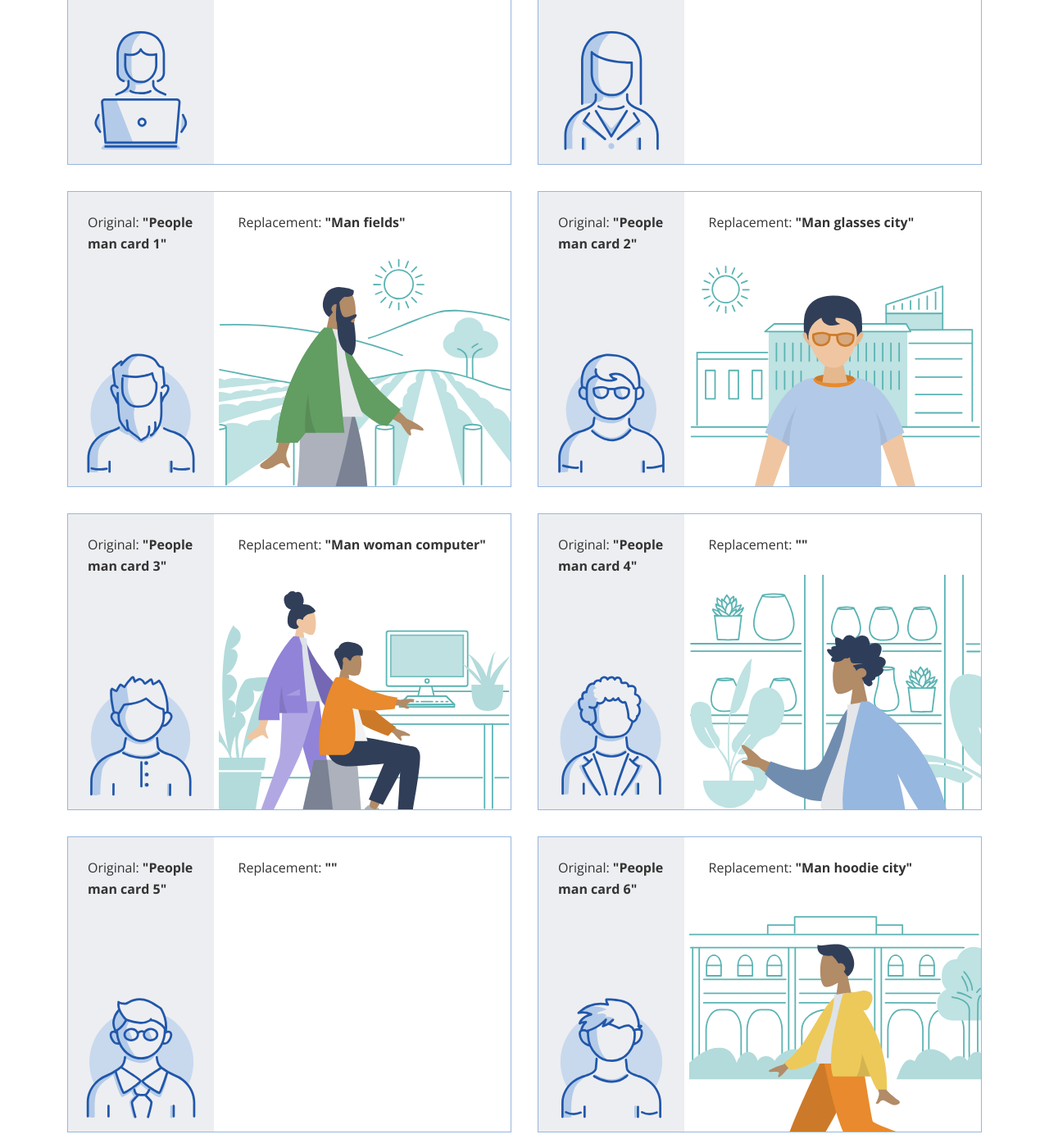
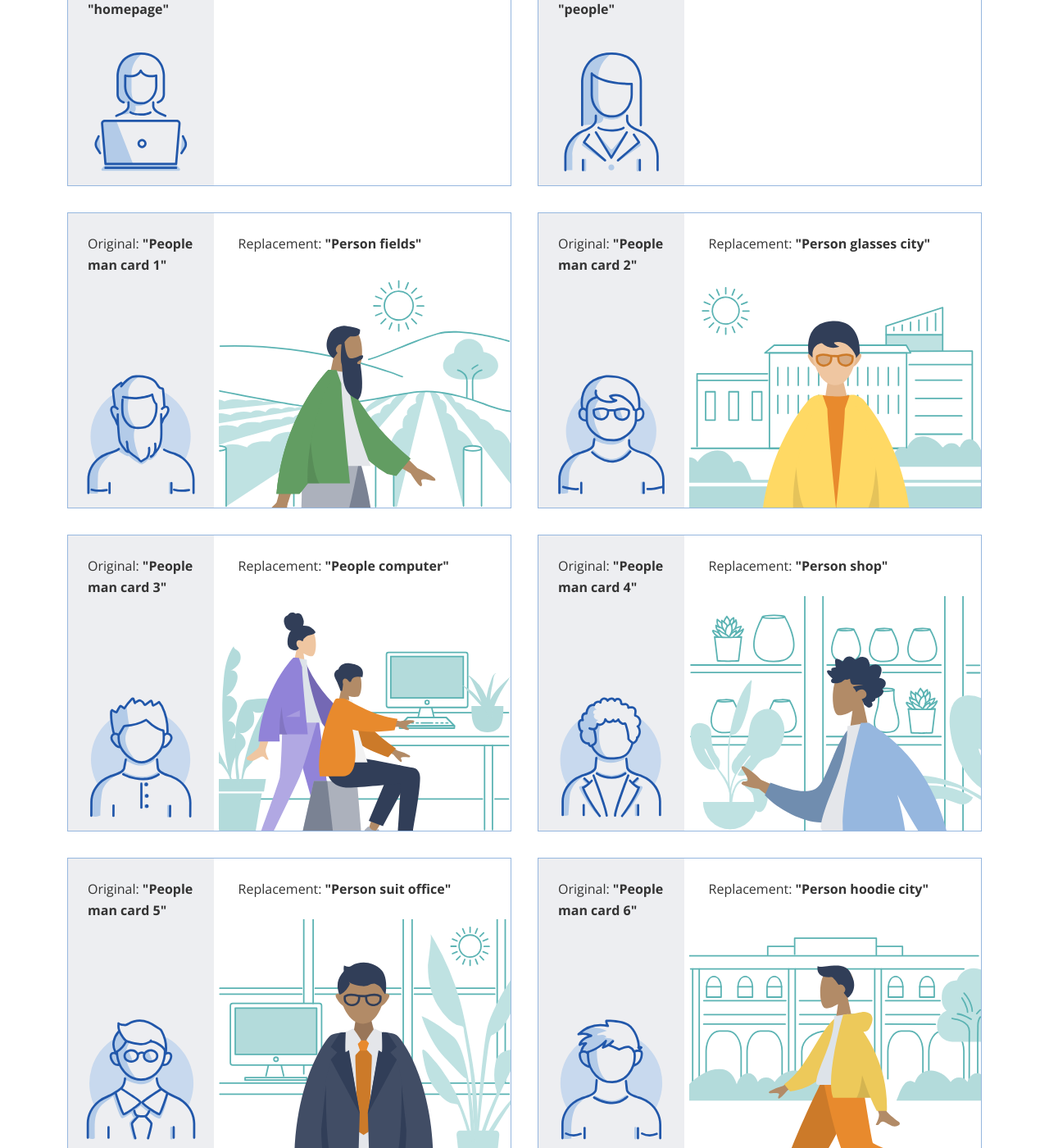
Before and after one commit to AUSGov/bga-refresh, a Jekyll site: the page built from image-library.html, in a window 1280 px wide and 1400 px high, scrolled down 1003 px. Shown: the whole window at 82% size. Built offline with Jekyll 4.4.1, drawn with Linux system fonts in a browser that asks for light colours; some of the changed text lies outside the part shown.

Commit message:
Updating image ibrary

```diff
--- a/image-library.html
+++ b/image-library.html
@@ -53,10 +53,10 @@
 
                     <div class="library-image">
                         <div class="title">
-                            <p>Replacement: <strong>"contact us"</strong></p>
-                        </div>
-                        <div class="image-wrapper">
-                            <img src="assets/refresh-illustrations/contact-us.svg" alt="">
+                            <p>Replacement: <strong>"Person headset computer"</strong></p>
+                        </div>
+                        <div class="image-wrapper">
+                            <img src="assets/refresh-illustrations/person-headset-computer.svg" alt="">
                         </div>
                     </div>
 
@@ -157,10 +157,10 @@
 
                     <div class="library-image">
                         <div class="title">
-                            <p>Replacement: <strong>"Man fields"</strong></p>
-                        </div>
-                        <div class="image-wrapper">
-                            <img src="assets/refresh-illustrations/man-fields.svg" alt="">
+                            <p>Replacement: <strong>"Person fields"</strong></p>
+                        </div>
+                        <div class="image-wrapper">
+                            <img src="assets/refresh-illustrations/person-fields.svg" alt="">
                         </div>
                     </div>
 
@@ -183,10 +183,10 @@
 
                     <div class="library-image">
                         <div class="title">
-                            <p>Replacement: <strong>"Man glasses city"</strong></p>
-                        </div>
-                        <div class="image-wrapper">
-                            <img src="assets/refresh-illustrations/man-glasses-city.svg" alt="">
+                            <p>Replacement: <strong>"Person glasses city"</strong></p>
+                        </div>
+                        <div class="image-wrapper">
+                            <img src="assets/refresh-illustrations/person-glasses-city.svg" alt="">
                         </div>
                     </div>
 
@@ -209,10 +209,10 @@
 
                     <div class="library-image">
                         <div class="title">
-                            <p>Replacement: <strong>"Man woman computer"</strong></p>
-                        </div>
-                        <div class="image-wrapper">
-                            <img src="assets/refresh-illustrations/man-woman-computer.svg" alt="">
+                            <p>Replacement: <strong>"People computer"</strong></p>
+                        </div>
+                        <div class="image-wrapper">
+                            <img src="assets/refresh-illustrations/people-computer.svg" alt="">
                         </div>
                     </div>
 
@@ -235,10 +235,10 @@
 
                     <div class="library-image">
                         <div class="title">
-                            <p>Replacement: <strong>""</strong></p>
-                        </div>
-                        <div class="image-wrapper">
-                             <img src="assets/refresh-illustrations/man-shop.svg" alt="">
+                            <p>Replacement: <strong>"Person shop"</strong></p>
+                        </div>
+                        <div class="image-wrapper">
+                             <img src="assets/refresh-illustrations/person-shop.svg" alt="">
                         </div>
                     </div>
 
@@ -261,10 +261,10 @@
 
                     <div class="library-image">
                         <div class="title">
-                            <p>Replacement: <strong>""</strong></p>
-                        </div>
-                        <div class="image-wrapper">
-
+                            <p>Replacement: <strong>"Person suit office"</strong></p>
+                        </div>
+                        <div class="image-wrapper">
+                             <img src="assets/refresh-illustrations/person-suit-office.svg" alt="">
                         </div>
                     </div>
 
@@ -287,10 +287,10 @@
 
                     <div class="library-image">
                         <div class="title">
-                            <p>Replacement: <strong>"Man hoodie city"</strong></p>
-                        </div>
-                        <div class="image-wrapper">
-                            <img src="assets/refresh-illustrations/man-hoodie-city.svg" alt="">
+                            <p>Replacement: <strong>"Person hoodie city"</strong></p>
+                        </div>
+                        <div class="image-wrapper">
+                            <img src="assets/refresh-illustrations/person-hoodie-city.svg" alt="">
                         </div>
                     </div>
 
@@ -339,10 +339,10 @@
 
                     <div class="library-image">
                         <div class="title">
-                            <p>Replacement: <strong>""</strong></p>
-                        </div>
-                        <div class="image-wrapper">
-
+                            <p>Replacement: <strong>"Person glasses shop"</strong></p>
+                        </div>
+                        <div class="image-wrapper">
+                             <img src="assets/refresh-illustrations/person-glasses-shop.svg" alt="">
                         </div>
                     </div>
 
@@ -391,7 +391,7 @@
 
                     <div class="library-image">
                         <div class="title">
-                            <p>Replacement: <strong>""</strong></p>
+                            <p>Replacement: <strong>"Person laptop"</strong></p>
                         </div>
                         <div class="image-wrapper">
                             <img src="assets/refresh-illustrations/person-laptop.svg" alt="">
@@ -443,10 +443,10 @@
 
                     <div class="library-image">
                         <div class="title">
-                            <p>Replacement: <strong>""</strong></p>
-                        </div>
-                        <div class="image-wrapper">
-
+                            <p>Replacement: <strong>"Person glasses bookshelves"</strong></p>
+                        </div>
+                        <div class="image-wrapper">
+                            <img src="assets/refresh-illustrations/person-glasses-bookshelves.svg" alt="">
                         </div>
                     </div>
 
```
Also changed, not shown: assets/refresh-illustrations/man-fields.svg (deleted), assets/refresh-illustrations/man-glasses-city.svg (deleted), assets/refresh-illustrations/man-woman-computer.svg (deleted), assets/refresh-illustrations/people-computer.svg (added), assets/refresh-illustrations/person-fields.svg (added), assets/refresh-illustrations/person-glasses-bookshelves.svg (added), assets/refresh-illustrations/person-glasses-city.svg (added), assets/refresh-illustrations/person-glasses-shop.svg (added), assets/refresh-illustrations/person-headset-computer.svg (renamed from assets/refresh-illustrations/contact-us.svg), assets/refresh-illustrations/person-hoodie-city.svg (renamed from assets/refresh-illustrations/man-hoodie-city.svg), assets/refresh-illustrations/person-shop.svg (renamed from assets/refresh-illustrations/man-shop.svg), assets/refresh-illustrations/person-suit-office.svg (added).
